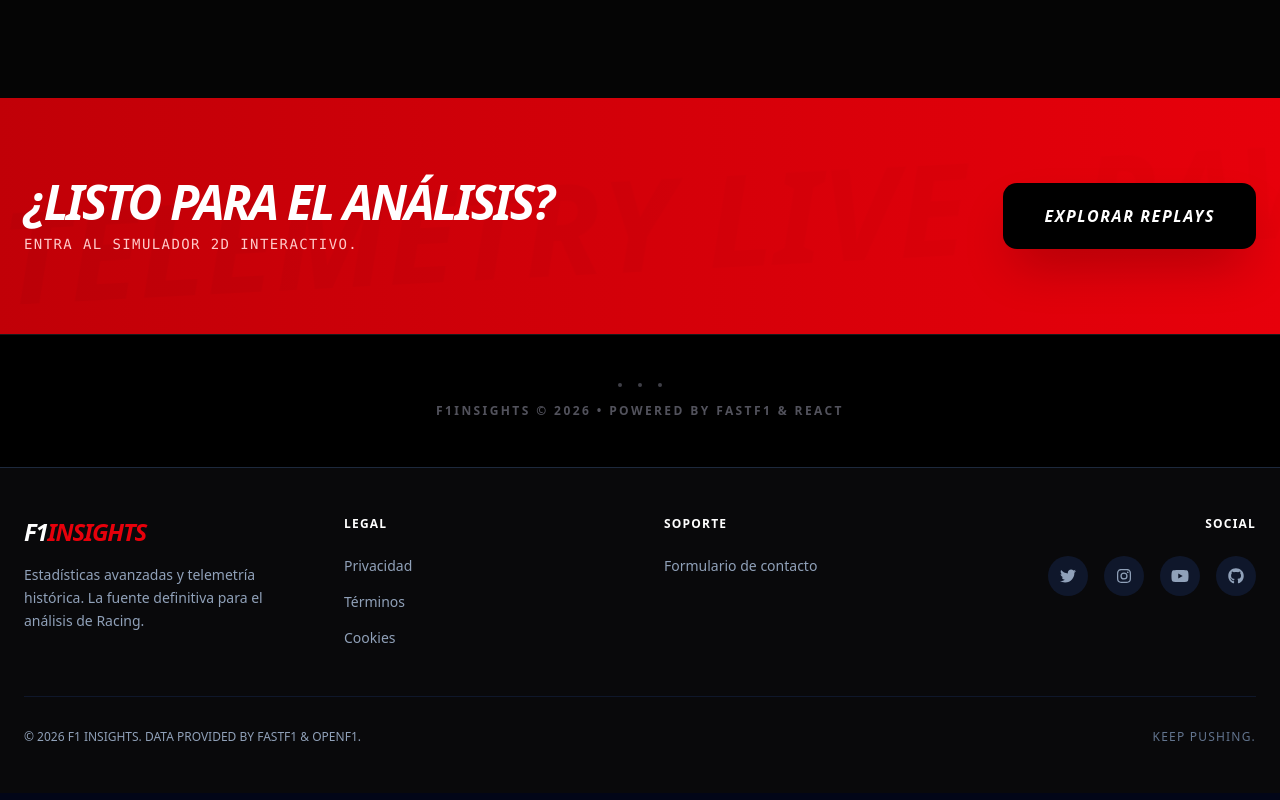
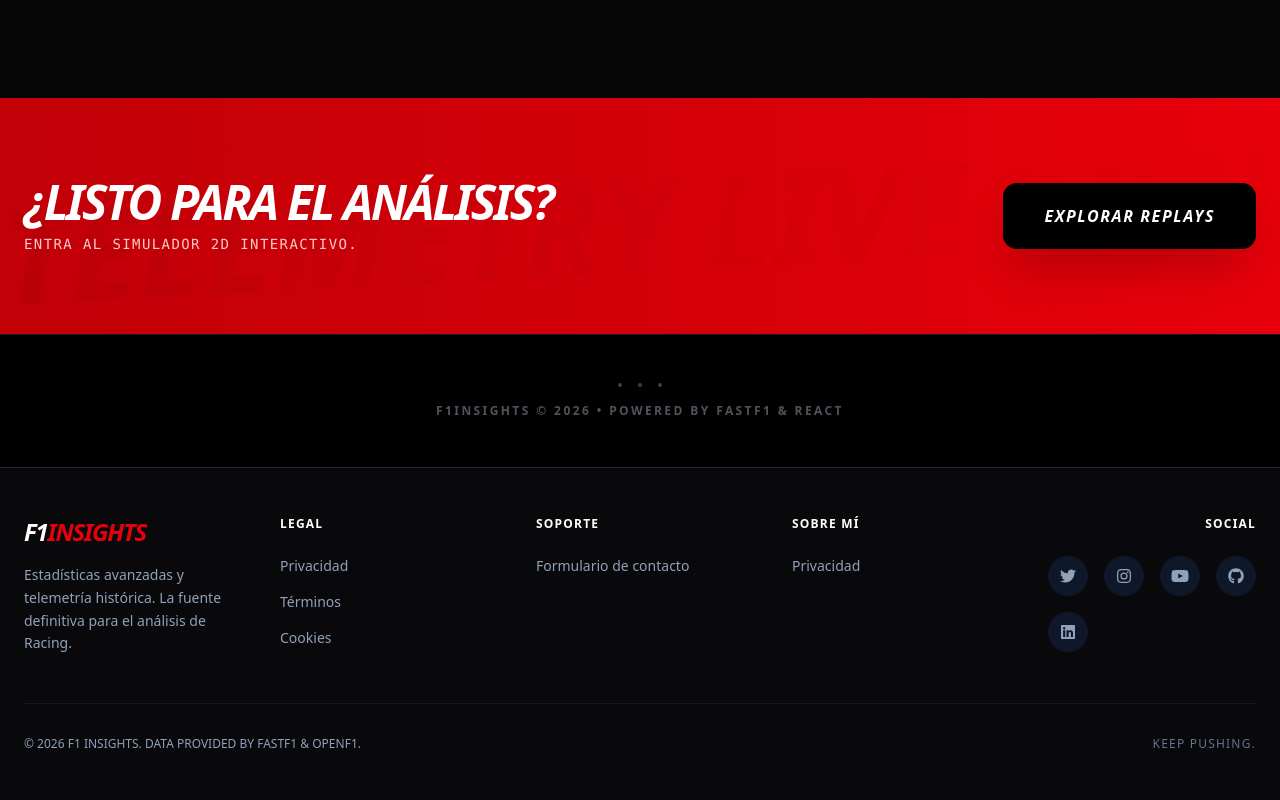
Before and after one commit to Alberto-jhen/f1-python, a React (Vite) app in the folder f1_project/frontend/f1-stats/: page / in a window 1280 px wide. Shown: the part 2903-3703 px from the top of the page. Built offline with nearby package versions, Linux system fonts and the light colour scheme; no server answers; what @midudev/tailwind-animations, @sgratzl/chartjs-chart-boxplot would draw is missing.

Commit message:
Update: Footer
Added new section "about me" in the Footer and option to real links in social media section.

```diff
--- a/f1_project/frontend/f1-stats/src/components/Layout/Footer.jsx
+++ b/f1_project/frontend/f1-stats/src/components/Layout/Footer.jsx
@@ -1,17 +1,27 @@
 import React from 'react';
 import { FontAwesomeIcon } from '@fortawesome/react-fontawesome';
-import { faTwitter, faInstagram, faYoutube, faGithub } from '@fortawesome/free-brands-svg-icons';
+// 1. Añadimos faLinkedin a la importación
+import { faTwitter, faInstagram, faYoutube, faGithub, faLinkedin } from '@fortawesome/free-brands-svg-icons';
 import { Link } from 'react-router-dom';
 
 export const Footer = () => {
+
+    const socialLinks = [
+        { icon: faTwitter, url: "https://twitter.com/tu_usuario" },
+        { icon: faInstagram, url: "https://instagram.com/tu_usuario" },
+        { icon: faYoutube, url: "https://youtube.com/@tu_canal" },
+        { icon: faGithub, url: "https://github.com/tu_usuario" },
+        { icon: faLinkedin, url: "https://www.linkedin.com/in/alberto-mor%C3%A1n-reina-489150337/" }
+    ];
+
     return (
-        // Usamos zinc-950 para un negro con clase y un borde sutil en slate-800
         <footer className="bg-[#09090b] text-slate-400 py-12 border-t border-slate-800">
             <div className="max-w-7xl mx-auto px-6">
-                <div className="grid grid-cols-1 md:grid-cols-4 gap-12">
+                {/* 2. Cambiamos el grid para adaptarlo a 5 columnas en pantallas grandes (lg) */}
+                <div className="grid grid-cols-1 md:grid-cols-2 lg:grid-cols-5 gap-12">
 
                     {/* Brand Section */}
-                    <div className="col-span-1 md:col-span-1">
+                    <div className="lg:col-span-1">
                         <h3 className="text-white text-2xl font-black italic tracking-tighter mb-4">
                             F1<span className="text-red-600">INSIGHTS</span>
                         </h3>
@@ -39,13 +49,26 @@ export const Footer = () => {
                         </ul>
                     </div>
 
-                    {/* Social - Iconos con un fondo circular sutil */}
-                    <div className="flex flex-col items-start md:items-end">
+                    <div className="lg:col-span-1">
+                        <h4 className="text-white font-bold uppercase text-xs tracking-widest mb-6">Sobre mí</h4>
+                        <ul className="space-y-4 text-sm">
+                            <li><a href="#" className="hover:text-cyan-400 transition-colors">Privacidad</a></li>
+                        </ul>
+                    </div>
+
+                    <div className="flex flex-col items-start lg:items-end">
                         <h4 className="text-white font-bold uppercase text-xs tracking-widest mb-6">Social</h4>
-                        <div className="flex gap-4">
-                            {[faTwitter, faInstagram, faYoutube, faGithub].map((icon, index) => (
-                                <a key={index} href="#" className="w-10 h-10 rounded-full bg-slate-900 flex items-center justify-center hover:bg-cyan-400 hover:text-slate-950 transition-all duration-300">
-                                    <FontAwesomeIcon icon={icon} />
+                        <div className="flex flex-wrap gap-4">
+                            {/* 2. Mapeas el nuevo array de objetos */}
+                            {socialLinks.map((item, index) => (
+                                <a
+                                    key={index}
+                                    href={item.url}
+                                    target="_blank"
+                                    rel="noopener noreferrer"
+                                    className="w-10 h-10 rounded-full bg-slate-900 flex items-center justify-center hover:bg-cyan-400 hover:text-slate-950 transition-all duration-300"
+                                >
+                                    <FontAwesomeIcon icon={item.icon} />
                                 </a>
                             ))}
                         </div>
```
